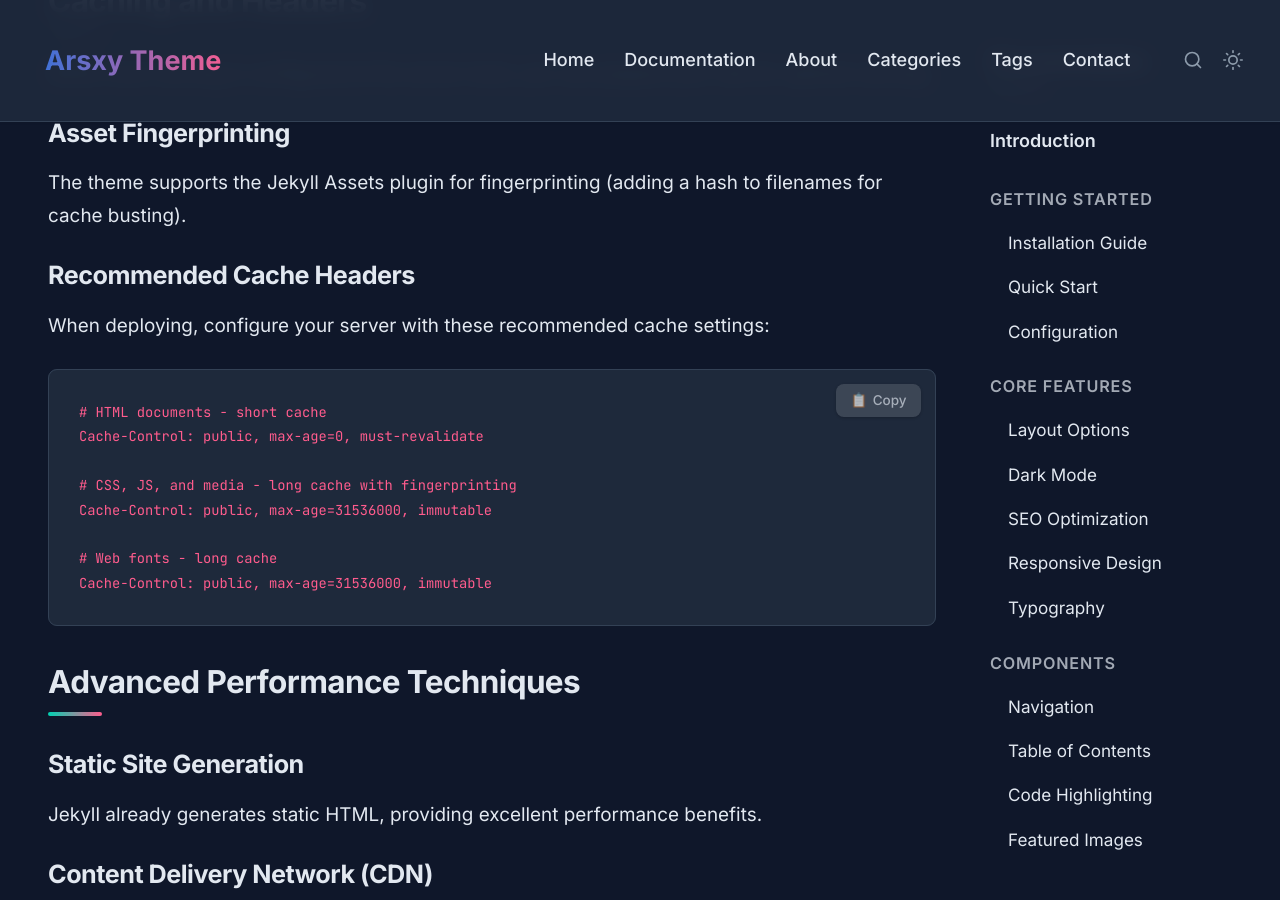
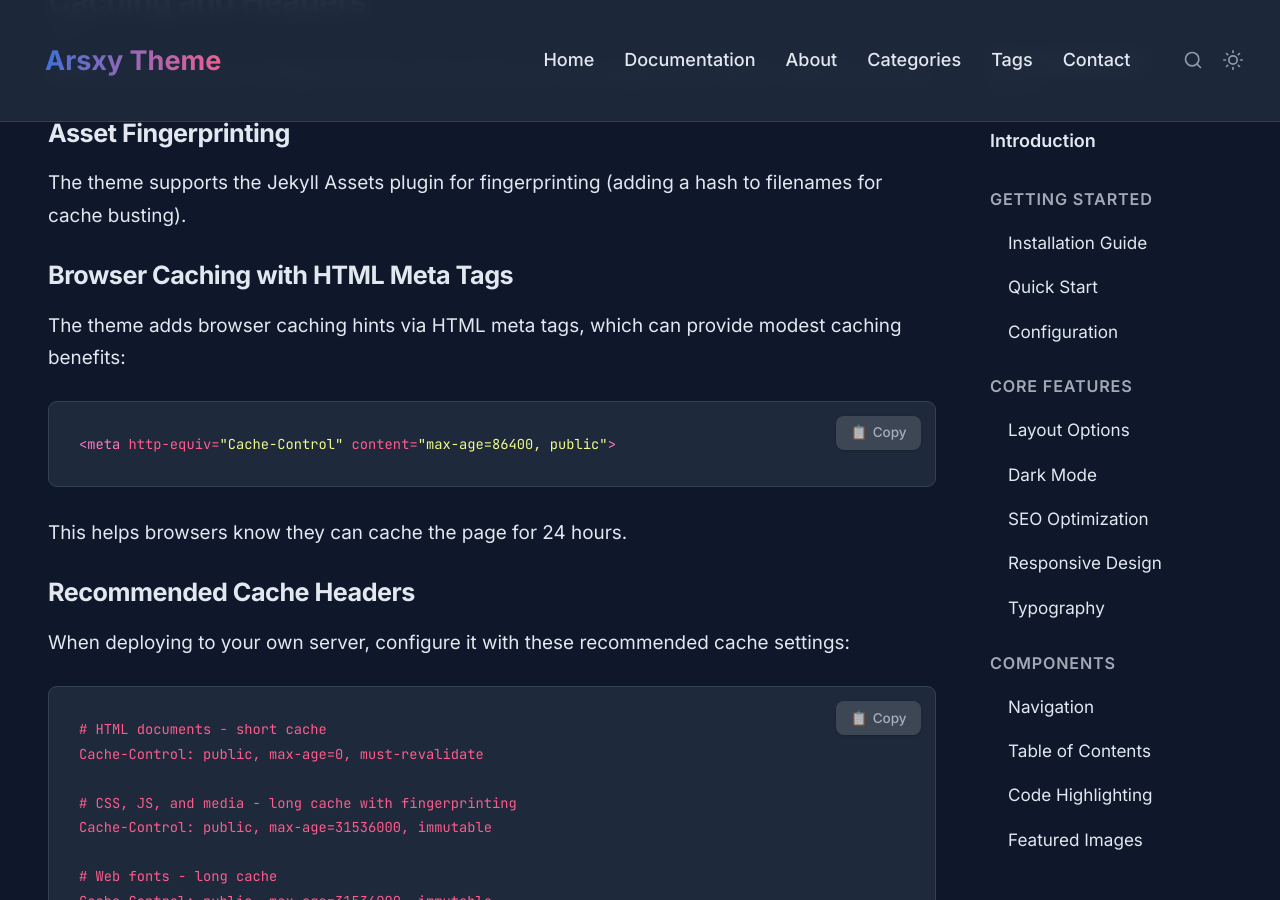
Before and after one commit to awcodify/sysctl-theme, a Jekyll site: the page built from docs/performance.md, in a window 1280 px wide and 900 px high, scrolled down 5442 px. Built offline with Jekyll 4.4.1, drawn with Linux system fonts in a browser that asks for light colours.

Commit message:
Add browser caching hints in HTML meta tags and update performance documentation

````diff
--- a/_layouts/default.html
+++ b/_layouts/default.html
@@ -7,6 +7,9 @@
   <meta http-equiv="X-UA-Compatible" content="IE=edge">
   <meta name="viewport" content="width=device-width, initial-scale=1">
   <meta name="baseurl" content="{{ site.baseurl }}">
+
+  <!-- Cache control hints for browsers -->
+  <meta http-equiv="Cache-Control" content="max-age=86400, public">
 
   {%- seo -%}
 
@@ -22,7 +25,7 @@
   <noscript><link rel="stylesheet" href="{{ "/assets/css/extended.css" | relative_url }}"></noscript>
 
   <!-- Google Fonts loaded with font-display: swap -->
-  <link href="https://fonts.googleapis.com/css2?family=Inter:wght@400;500;600;700&family=JetBrains+Mono:wght@400;500&display=swap&display=swap" rel="stylesheet" media="print" onload="this.media='all'">
+  <link href="https://fonts.googleapis.com/css2?family=Inter:wght@400;500;600;700&family=JetBrains+Mono:wght@400;500&display=swap" rel="stylesheet" media="print" onload="this.media='all'">
   <noscript><link href="https://fonts.googleapis.com/css2?family=Inter:wght@400;500;600;700&family=JetBrains+Mono:wght@400;500&display=swap" rel="stylesheet"></noscript>
 
   {%- feed_meta -%}
--- a/docs/performance.md
+++ b/docs/performance.md
@@ -180,9 +180,19 @@ While most caching is configured at the server level, you can prepare your site
 
 The theme supports the Jekyll Assets plugin for fingerprinting (adding a hash to filenames for cache busting).
 
+### Browser Caching with HTML Meta Tags
+
+The theme adds browser caching hints via HTML meta tags, which can provide modest caching benefits:
+
+```html
+<meta http-equiv="Cache-Control" content="max-age=86400, public">
+```
+
+This helps browsers know they can cache the page for 24 hours.
+
 ### Recommended Cache Headers
 
-When deploying, configure your server with these recommended cache settings:
+When deploying to your own server, configure it with these recommended cache settings:
 
 ```
 # HTML documents - short cache
````
